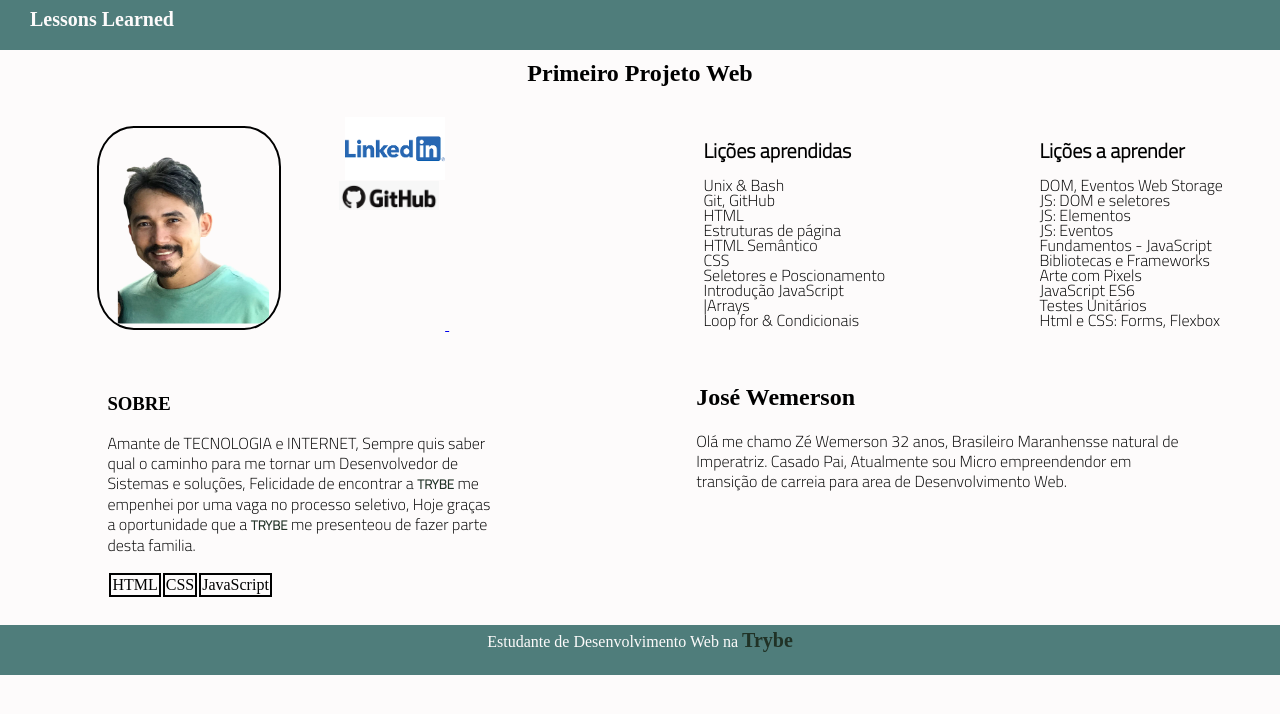
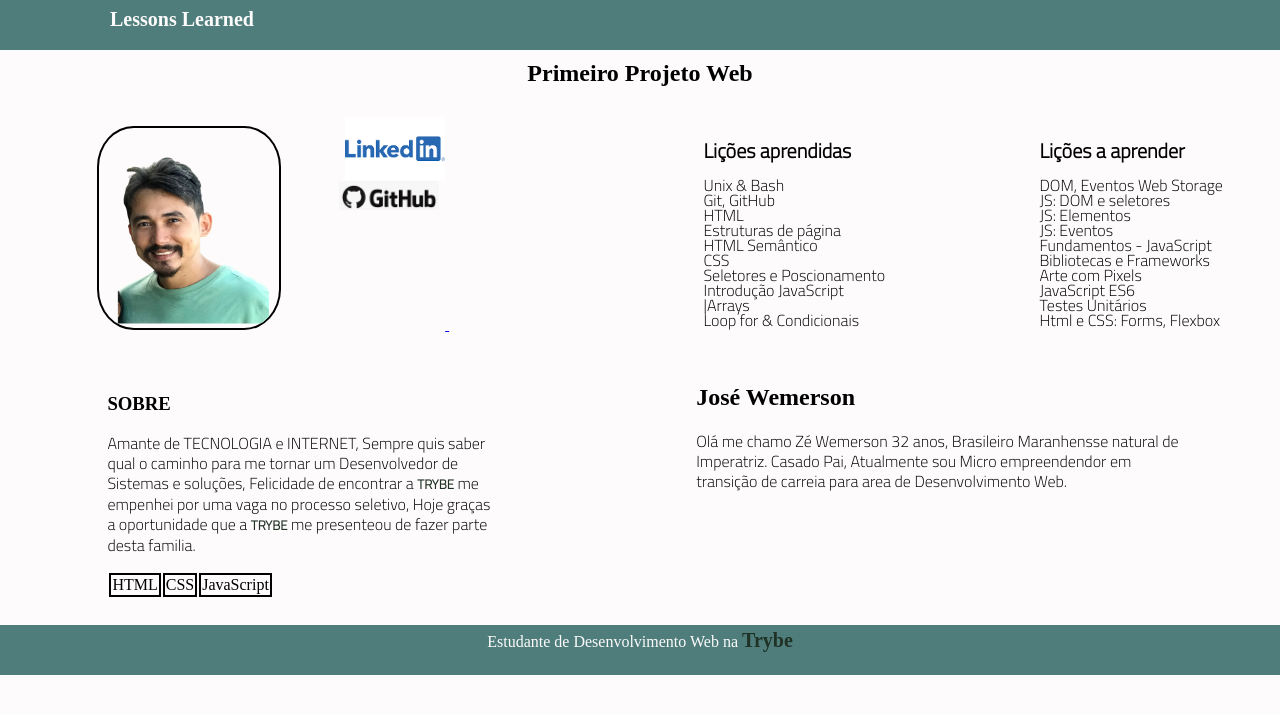
Before and after one commit to josepdrjw/trybe-turma-025-a-primeiro-project-lessons-learned, a plain HTML site: page index.html in a window 1280 px wide. Drawn offline with Linux system fonts and the light colour scheme.

Commit message:
alinhamento do titulo lessons learned

```diff
--- a/style.css
+++ b/style.css
@@ -18,7 +18,7 @@ body{
 #titulo{
     color: rgb(253, 251, 251);
     font-size: 20px;
-    margin-left: 30px;
+    margin-left: 110px;
     line-height: 4px;
 
 }
```
